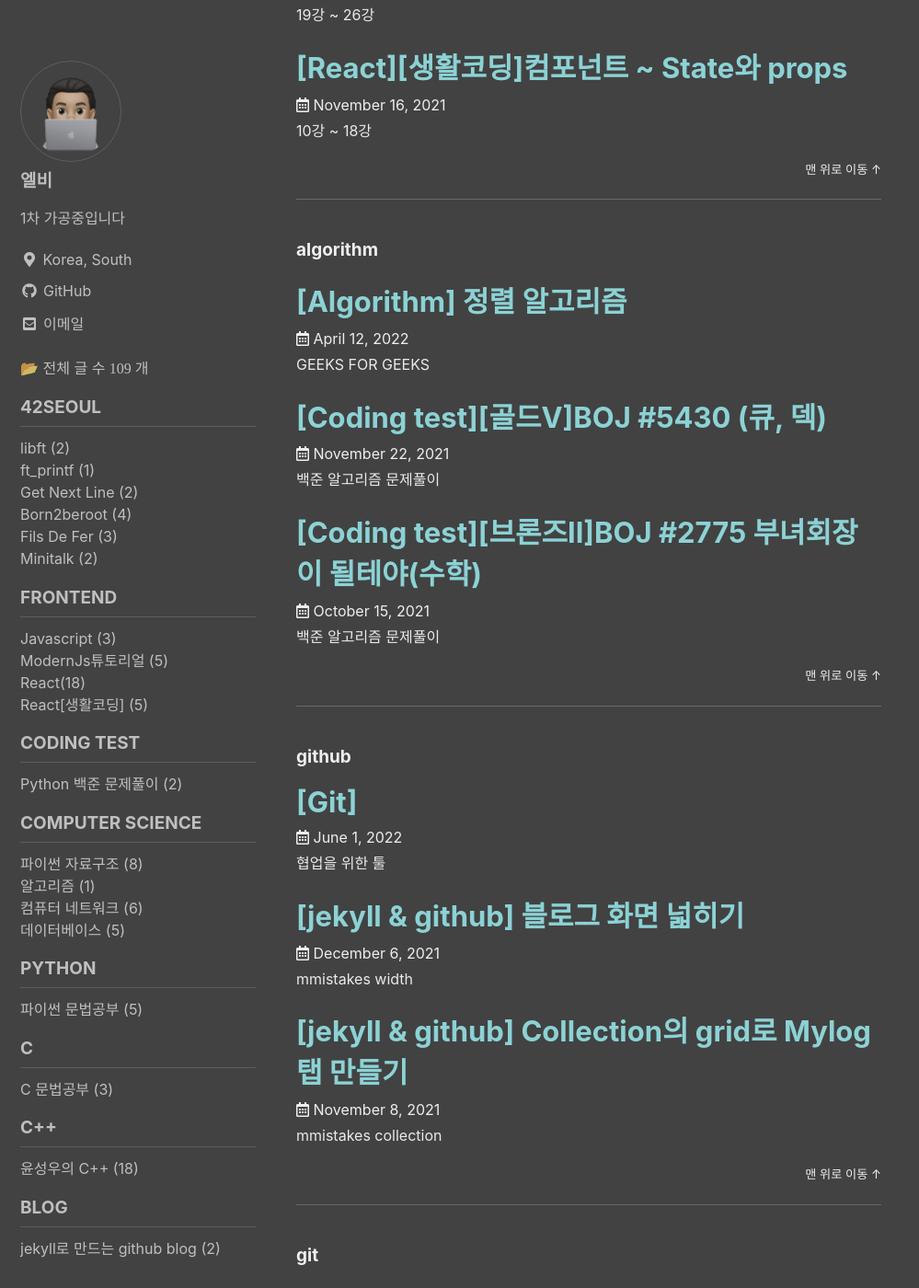
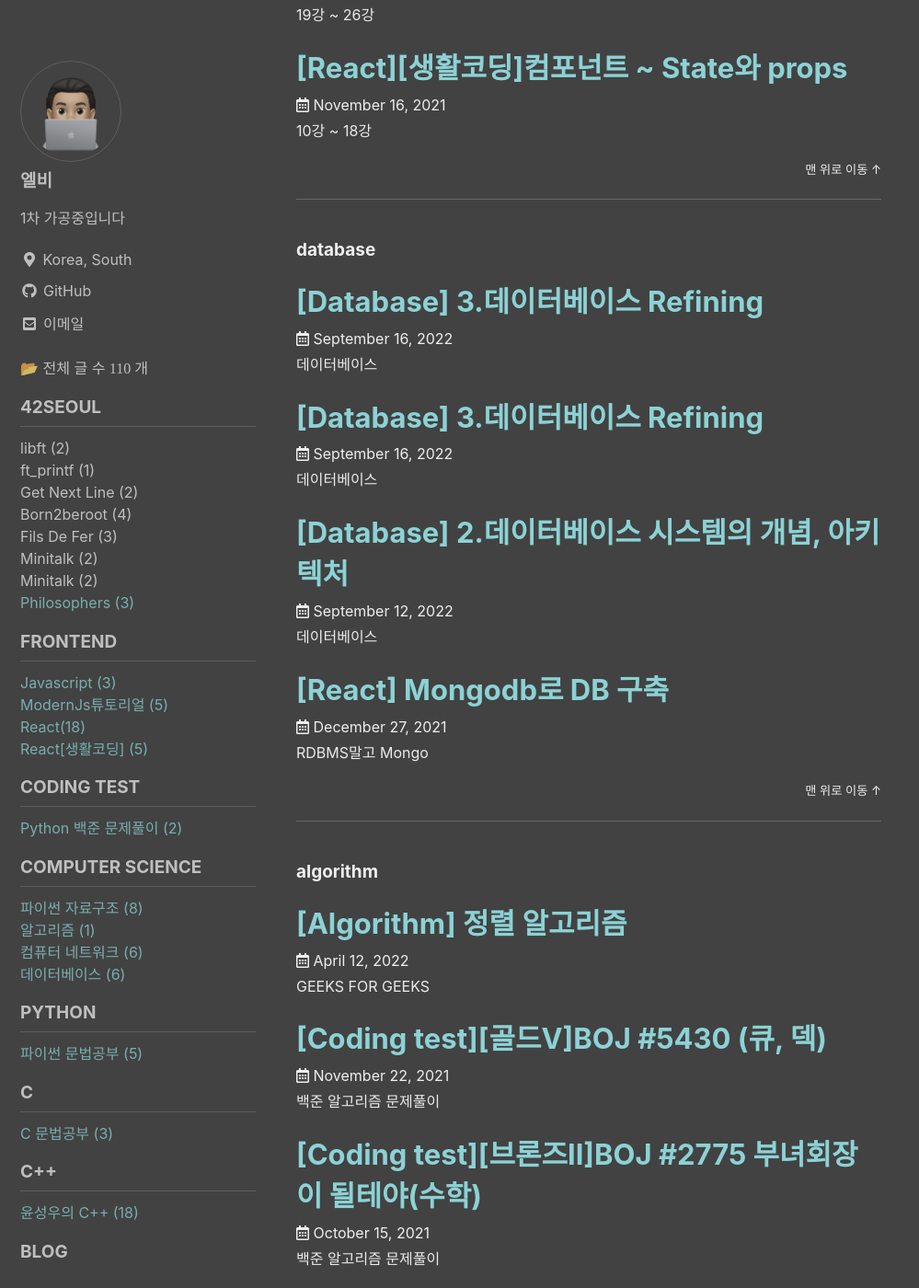
Before and after one commit to koreanddinghwan/koreanddinghwan.github.io, a Jekyll site: the page built from _pages/tag-archive.md, in a window 1280 px wide and 1400 px high, scrolled down 19913 px. Shown: the whole window at 92% size, without its empty margins (0-999 px from the left). Built offline with Jekyll 4.4.1, drawn with Linux system fonts in a browser that asks for light colours; cached includes are drawn as plain includes; some web fonts are replaced; some of the changed text lies outside the part shown.

Commit message:
FEAT:POST and nav_list

```diff
--- a/_includes/nav_list_main
+++ b/_includes/nav_list_main
@@ -54,6 +54,23 @@
                 {% endif %}
                 {% endfor %}
             </ul>
+			            <ul>
+                {% for category in site.categories %}
+                {% if category[0] == "minitalk" %}
+                <li><a href="/categories/fdf" class="">Minitalk ({{category[1].size}})</a></li>
+                {% endif %}
+                {% endfor %}
+            </ul>
+			</ul>
+			            <ul>
+                {% for category in site.categories %}
+                {% if category[0] == "philosophers" %}
+                <li><a href="/categories/fdf" class="">Philosophers ({{category[1].size}})</a></li>
+                {% endif %}
+                {% endfor %}
+            </ul>
+
+
 
             <span class="nav__sub-title">Frontend</span>
             <ul>
--- a/_posts/42Seoul/philosophers/2022-05-15-1.md
+++ b/_posts/42Seoul/philosophers/2022-05-15-1.md
@@ -34,7 +34,7 @@ philosophers에서 쓰레드에 개념에 대해 익히는 순서대로 공부
 - `CPU time sharing`을 통해 `context switching`을 하며
 - 사용자가 각 프로세스들이 `동시에 동작하고 있다`라고 느끼게된다.
 
-minitalk에서 공부했던 프로세스들은 `단일 쓰레드`로 프로그램을 구동하는 것이었는데,
+minitalk에서 공부했던 프로세스들은 `단일 프로세스`로 프로그램을 구동하는 것이었는데,
 process는 사실 `multi threads`로 동작할 수 있다.
 
 - thread란
--- /dev/null
+++ b/_posts/db/database/2022-09-17-6.md
@@ -0,0 +1,17 @@
+---
+title: "[Database] 3.데이터베이스 Refining"
+excerpt: "데이터베이스"
+
+categories:
+  - database
+tags:
+  - database
+  - refining
+
+
+toc: true
+toc_sticky: true
+
+date: 2022-09-16
+last_modified_at: 2022-09-16
+---
```
